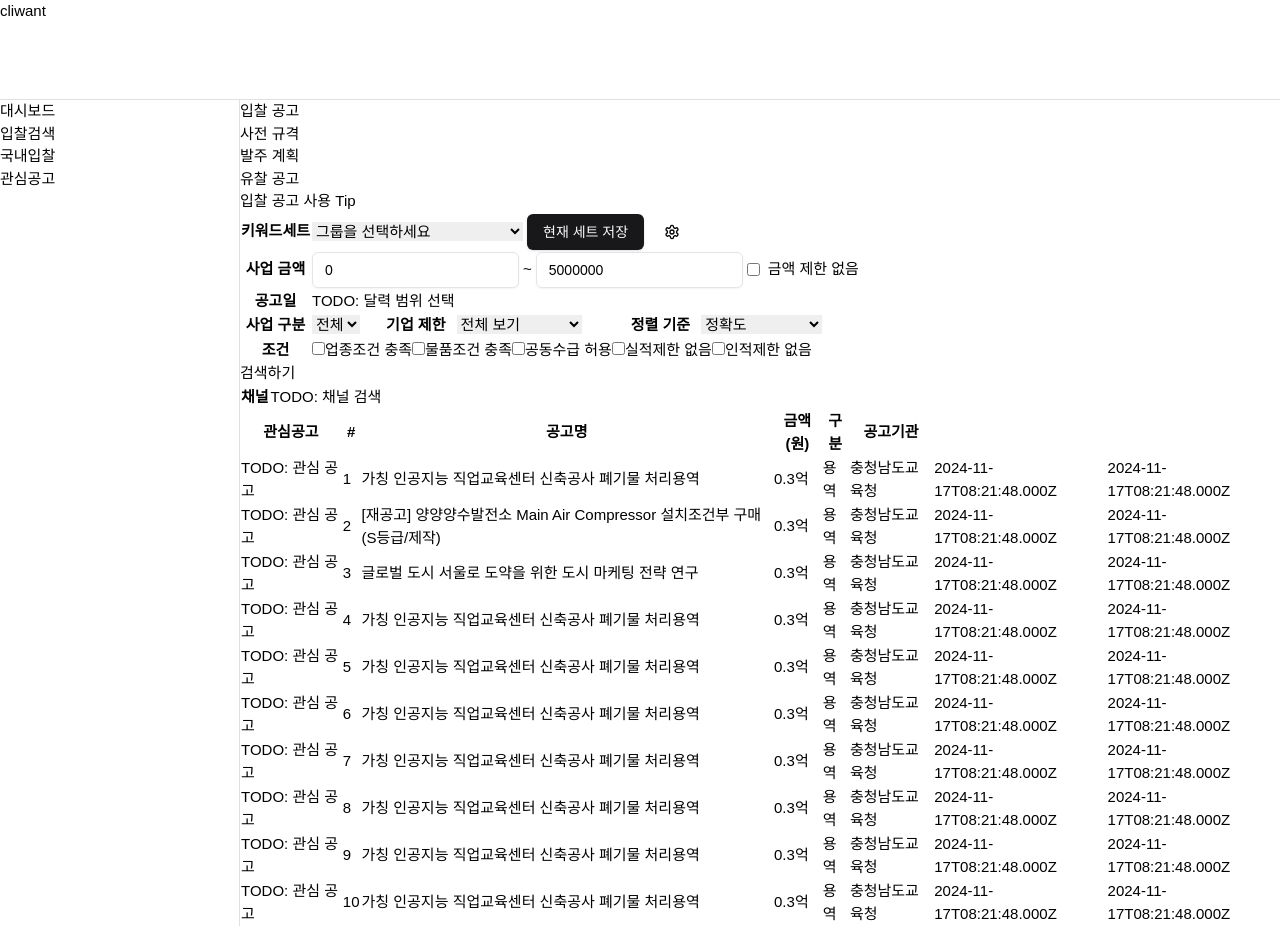
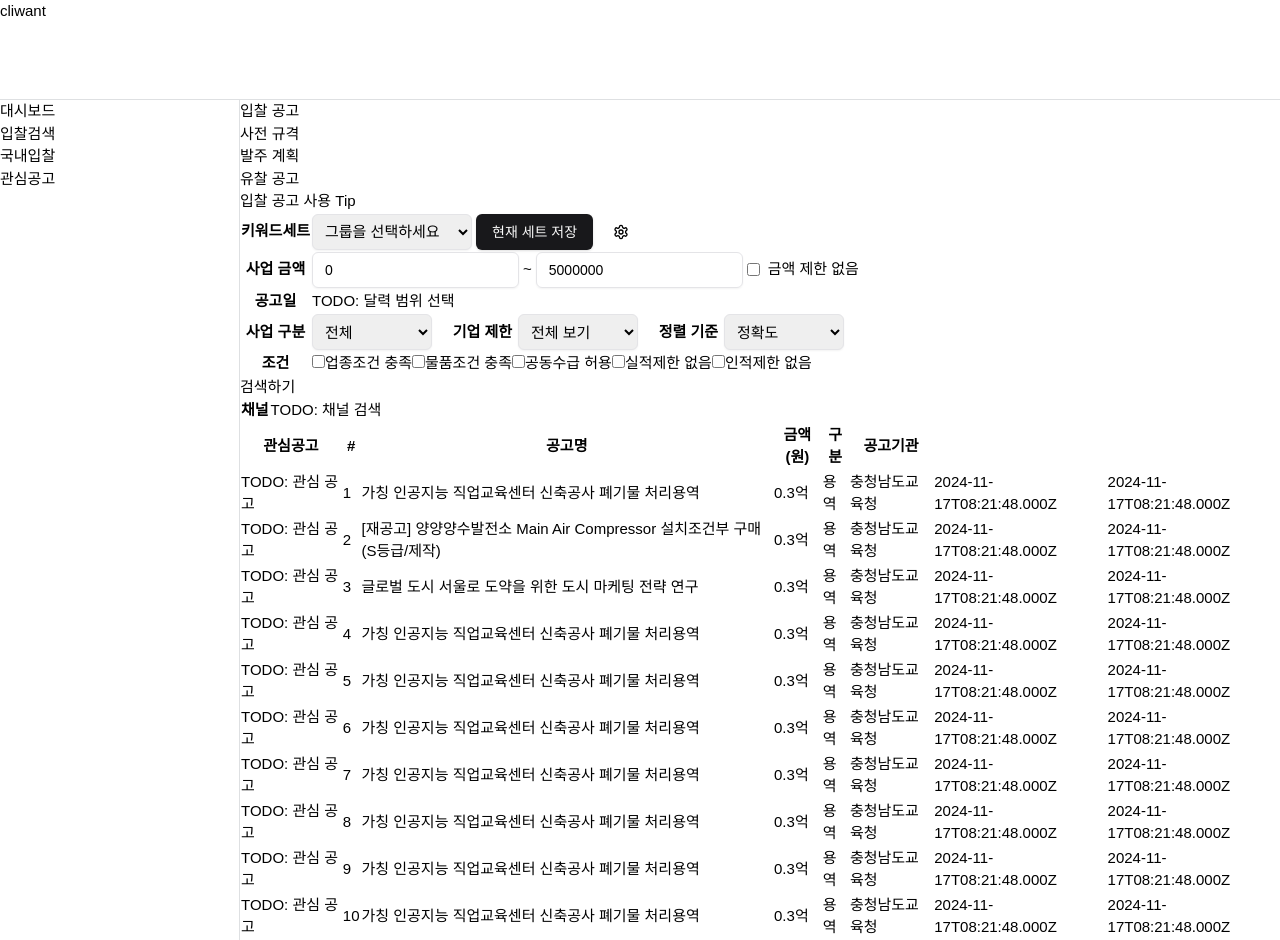
Before and after one commit to hckang80/nextjs-beginner-task, a Next.js app: page /dashboard/rfp in a window 1280 px wide. Built offline with nearby package versions, Linux system fonts and the light colour scheme.

Commit message:
feat: 셀렉트 요소에 스타일 입히기

```diff
--- a/app/assets/styles/global.scss
+++ b/app/assets/styles/global.scss
@@ -61,6 +61,14 @@ select {
   font: inherit;
 }
 
+select {
+  height: 36px;
+  border: 1px solid hsl(var(--input));
+  border-radius: 6px;
+  padding-inline: 8px;
+  box-shadow: 0 0 #0000, 0 0 #0000, 0 1px 2px 0 #0000000d;
+}
+
 a {
   display: inline-block;
   color: inherit;
--- a/app/dashboard/rfp/detailed-search.tsx
+++ b/app/dashboard/rfp/detailed-search.tsx
@@ -203,7 +203,7 @@ export function DetailedSearch() {
             <th>키워드세트</th>
             <td colSpan={5}>
               <div className="flex items-center gap-1">
-                <select>
+                <select className="w-[160px]">
                   <option value="">그룹을 선택하세요</option>
                   {keywordSet
                     ?.filter((item) => item.isPrivate === isPrivate)
@@ -269,6 +269,7 @@ export function DetailedSearch() {
             <th>사업 구분</th>
             <td>
               <select
+                className="w-[120px]"
                 name="businessType"
                 value={formModal.businessType}
                 onChange={handleChange}
@@ -284,6 +285,7 @@ export function DetailedSearch() {
             <th>기업 제한</th>
             <td>
               <select
+                className="w-[120px]"
                 name="ignoreType"
                 value={formModal.ignoreType}
                 onChange={handleChange}
@@ -297,6 +299,7 @@ export function DetailedSearch() {
             <th>정렬 기준</th>
             <td>
               <select
+                className="w-[120px]"
                 name="sortType"
                 value={formModal.sortType}
                 onChange={handleChange}
```
